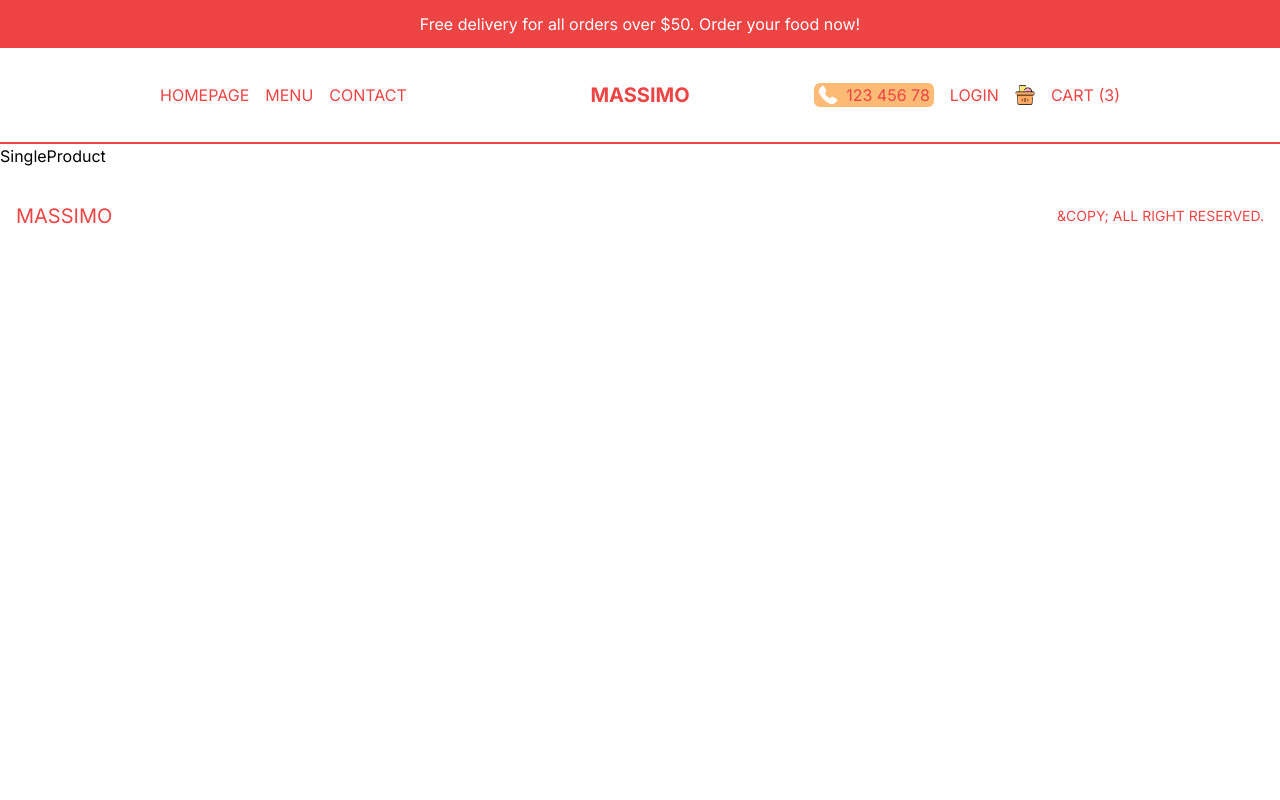
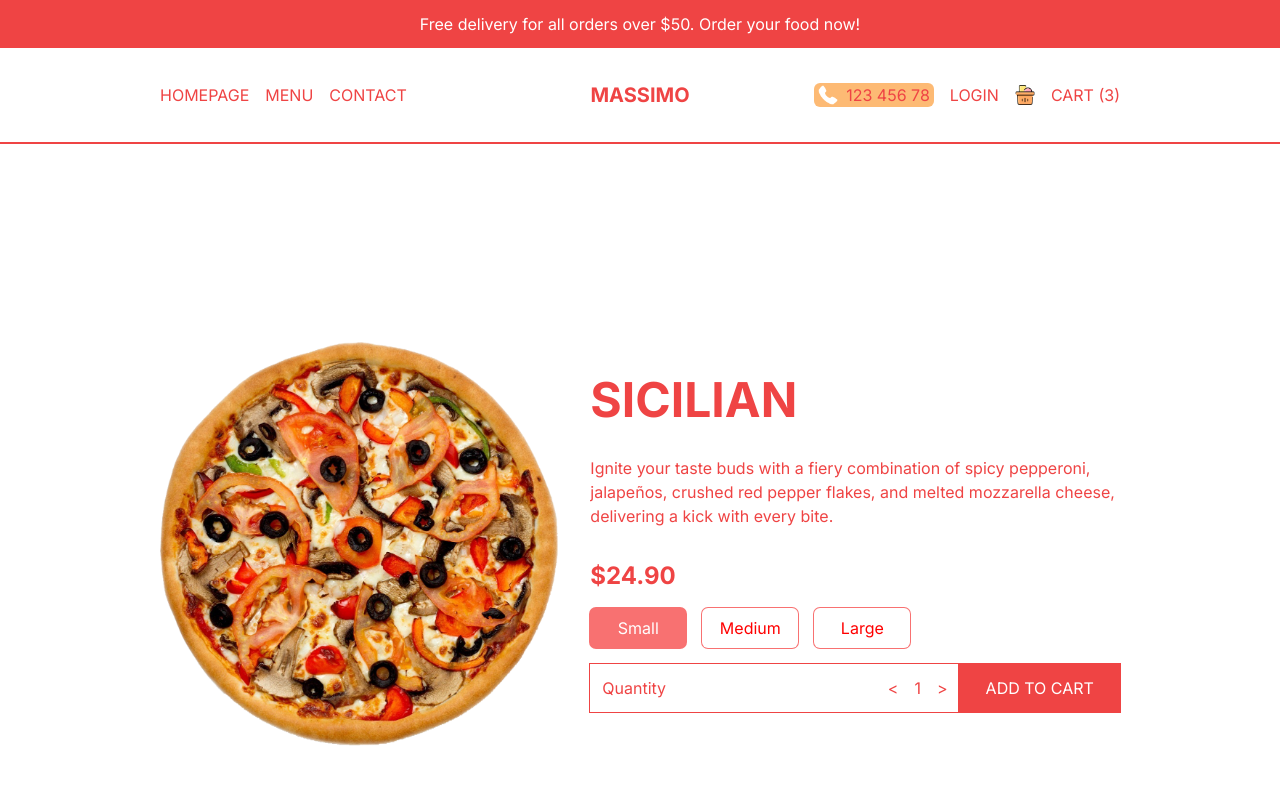
Before and after one commit to Mishrashubham10/next-food-delivery-app, a Next.js app: page /product/1 in a window 1280 px wide. Shown: the top 800 px of the page. Built offline with nearby package versions, Linux system fonts and the light colour scheme.

Commit message:
Creates single product page

```diff
--- a/src/app/product/[id]/page.tsx
+++ b/src/app/product/[id]/page.tsx
@@ -1,8 +1,23 @@
-import React from 'react'
+import Price from '@/components/Price';
+import { singleProduct } from '@/data';
+import Image from 'next/image';
 
 const SingleProduct = () => {
   return (
-    <div>SingleProduct</div>
+    <div className='p-4 lg:px-20 xl:px-40 h-screen flex flex-col justify-around text-red-500 md:flex-row md:gap-8 md:items-center'>
+      {/* IMAGE CONTAINER */}
+      {singleProduct.img && (
+      <div className="relative w-full h-1/2 md:h-[70%]">
+      <Image src={singleProduct.img} alt="" fill className='object-contain' />
+      </div>
+      )}
+      {/* TEXT CONTAINER */}
+      <div className="h-1/2 flex flex-col gap-4 md:h-[70%] md:justify-center md:gap-6 xl:gap-8">
+        <h1 className='text-3xl font-bold uppercase xl:text-5xl'>{singleProduct.title}</h1>
+        <p>{singleProduct.desc}</p>
+        <Price price={singleProduct.price} id={singleProduct.id} options={singleProduct.options} />
+      </div>
+    </div>
   )
 }
 
--- a/src/app/product/page.tsx
+++ b/src/app/product/page.tsx
@@ -1,8 +1,14 @@
-import React from 'react'
+import Image from 'next/image'
 
 const ProductPage = () => {
   return (
-    <div>ProductPage</div>
+    <div className='p-4 lg:px-20 xl:px-40 h-screen flex flex-col justify-around text-red-500 md:flex-row'>
+      {/* IMAGE CONTAINER */}
+      <div className="relative">
+      <Image src="" alt="" fill className='object-contain' />
+      </div>
+      {/* TEXT CONTAINER */}
+    </div>
   )
 }
 
--- /dev/null
+++ b/src/components/Price.tsx
@@ -0,0 +1,60 @@
+'use client';
+import React, { useEffect, useState } from 'react';
+
+type Props = {
+  price: number;
+  id: number;
+  options?: { title: string; additionalPrice: number }[];
+};
+
+const Price = ({ price, id, options }: Props) => {
+  const [total, setTotal] = useState(price);
+  const [quantity, setQuatity] = useState(1);
+  const [selected, setSelected] = useState(0);
+
+  useEffect(() => {
+    setTotal(quantity * (options ? price+options[selected].additionalPrice : price))
+  }, [quantity, selected, options, price]);
+
+  return (
+    <div className="flex flex-col gap-4">
+      <h2 className="text-2xl font-bold">
+        ${total.toFixed(2)}
+        </h2>
+      {/* OPTIONS CONTAINER */}
+      <div className="flex gap-4">
+        {options?.map((item, index) => (
+          <button
+            className="p-2 ring-1 ring-red-400 rounded-md min-w-[6rem]"
+            style={{
+              background: selected === index ? 'rgb(248, 113, 113)' : 'white',
+              color: selected === index ? 'white' : 'red',
+            }}
+            key={item.title}
+            onClick={()=>setSelected(index)}
+          >
+            {item.title}
+          </button>
+        ))}
+      </div>
+      {/* QUANTITY AND ADD CONTAINER */}
+      <div className="flex justify-between items-center">
+        {/* QUANTITY */}
+        <div className="flex justify-between w-full p-3 ring-1 ring-red-500">
+          <span>Quantity</span>
+          <div className="flex gap-4 items-center">
+            <button onClick={()=>setQuatity(prev=>(prev>1 ? prev-1 : 1))}>{'<'}</button>
+            <span>{quantity}</span>
+            <button onClick={()=>setQuatity(prev=>(prev<1 ? prev+1 : 9))}>{'>'}</button>
+          </div>
+        </div>
+        {/* CART BUTTON */}
+        <button className="uppercase bg-red-500 text-white p-3 ring-1 w-56 ring-red-500">
+          Add to Cart
+        </button>
+      </div>
+    </div>
+  );
+};
+
+export default Price;
```
